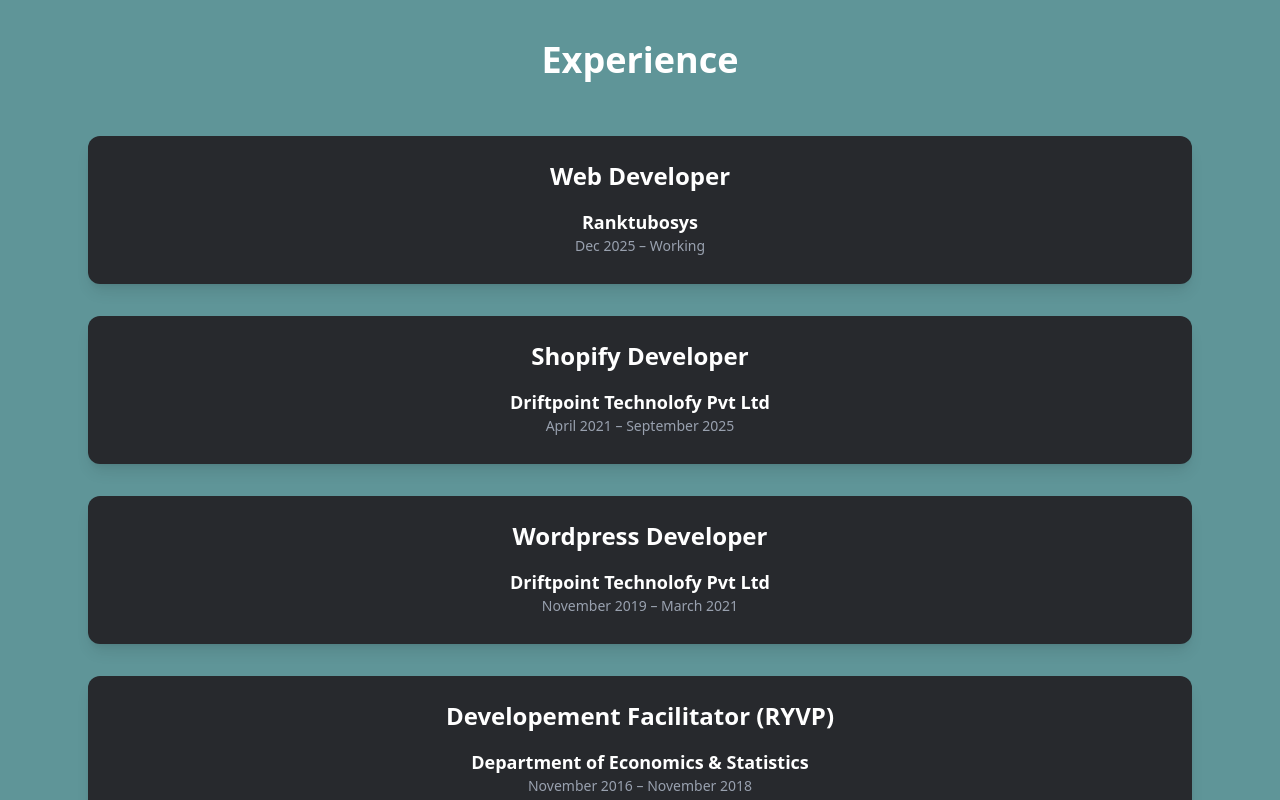
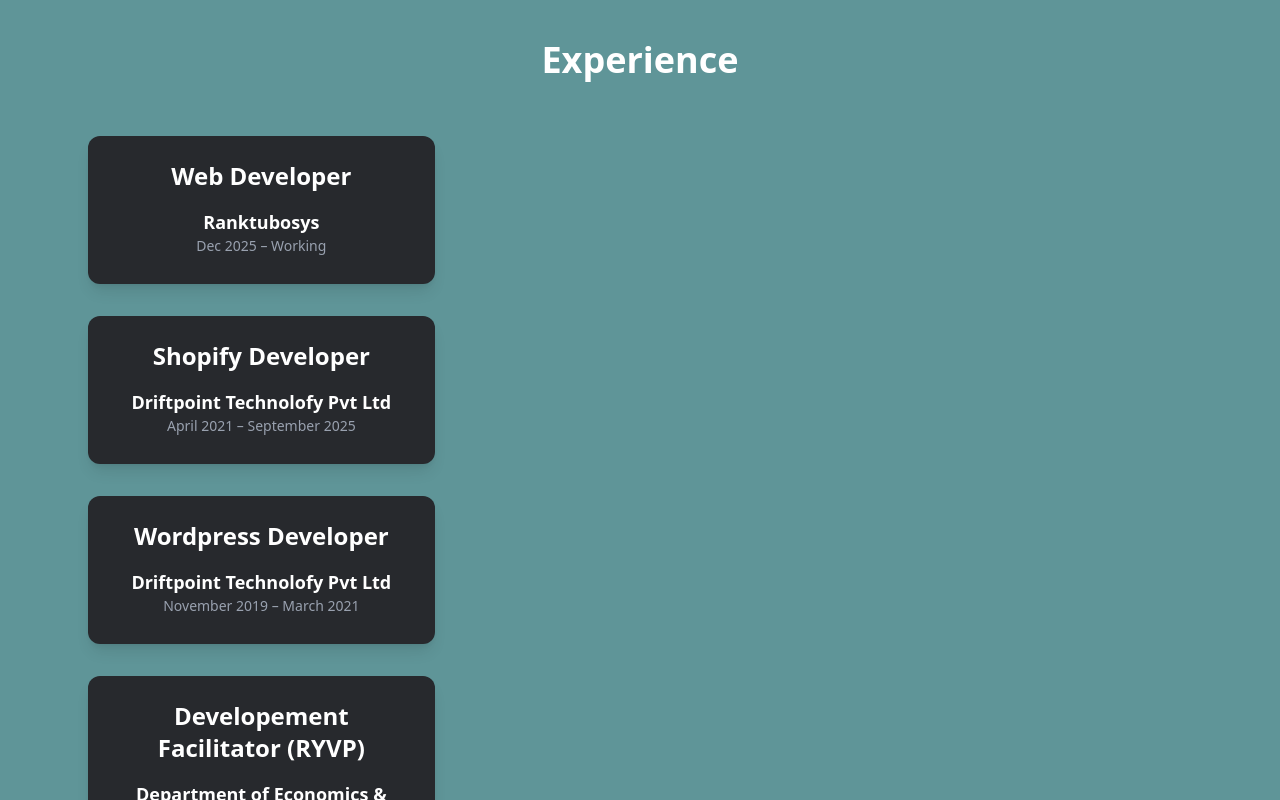
Before and after one commit to vasudevtaunk70/My-Resume, a React (Vite) app: page / in a window 1280 px wide. Shown: the part 1640-2440 px from the top of the page. Built offline with nearby package versions, Linux system fonts and the light colour scheme.

Commit message:
Update Exp.jsx

```diff
--- a/src/component/Exp.jsx
+++ b/src/component/Exp.jsx
@@ -5,6 +5,7 @@
                 <h2 className="text-4xl font-bold text-center text-white mb-14">
                     Experience
                 </h2>
+                <div class="grid grid-cols-1 md:grid-cols-2 lg:grid-cols-3 gap-8">
                 <div className="space-y-8">
                     <div className="bg-[#27292d] rounded-xl p-6 shadow-lg">
                         <h3 className="text-2xl font-semibold text-white">
@@ -92,6 +93,7 @@
                         </div>
                     </div>
                 </div>
+                </div>
             </div>
         </section>
     )
```
